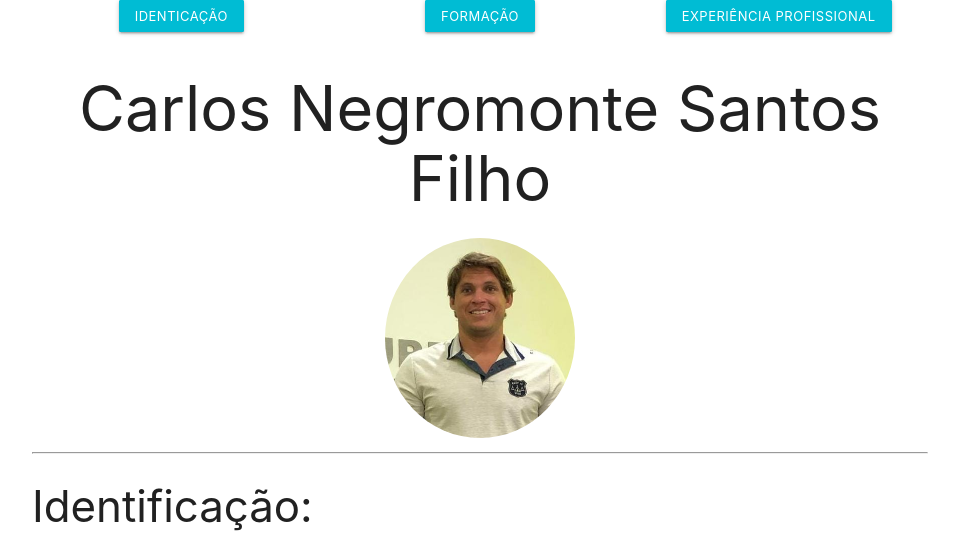
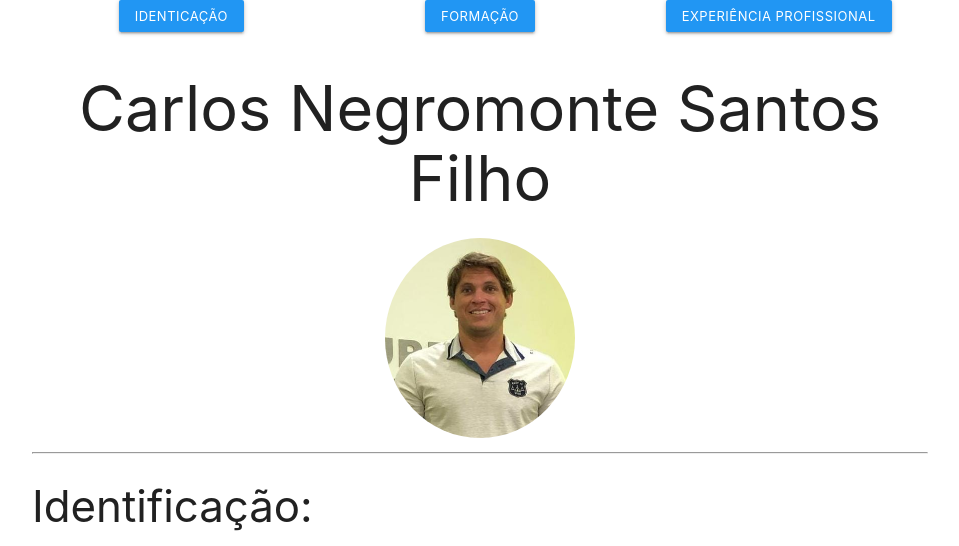
Before and after one commit to Negromontebjj/Curriculo, a plain HTML site: page index.html in a window 1280 px wide. Shown: the top 546 px of the page, without its empty margins (160-1119 px from the left). Drawn offline with Linux system fonts and the light colour scheme; files whose address does not match are found by name.

Commit message:
Remoção do pisca

```diff
--- a/index.html
+++ b/index.html
@@ -17,13 +17,13 @@
 <body>
     <div class="row container">
         <div class="col s4 center">
-            <button class="btn-small 1a237e 2196f3 blue cyan pulse" onclick="menu('identificacao')">Identicação</button>
+            <button class="btn-small 1a237e 2196f3 blue " onclick="menu('identificacao')">Identicação</button>
         </div>
         <div class="col s4 center">
-            <button class="btn-small 1a237e 2196f3 blue cyan pulse" onclick="menu('formacao')">Formação</button>
+            <button class="btn-small 1a237e 2196f3 blue " onclick="menu('formacao')">Formação</button>
         </div>
         <div class="col s4 center ">
-            <button class="btn-small 1a237e 2196f3 blue cyan pulse" onclick="menu('experiencia')">Experiência Profissional</button>
+            <button class="btn-small 1a237e 2196f3 blue " onclick="menu('experiencia')">Experiência Profissional</button>
         </div>
     </div>
     <div class="center container">
```
